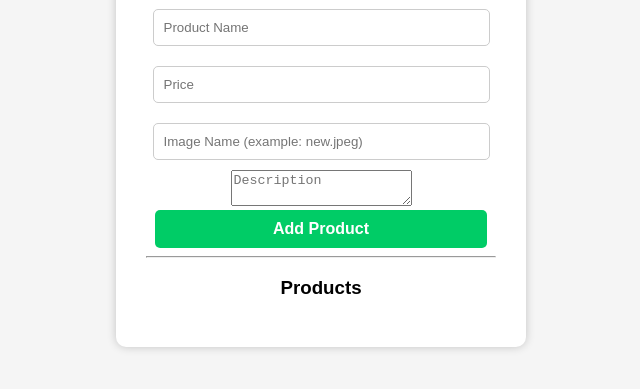
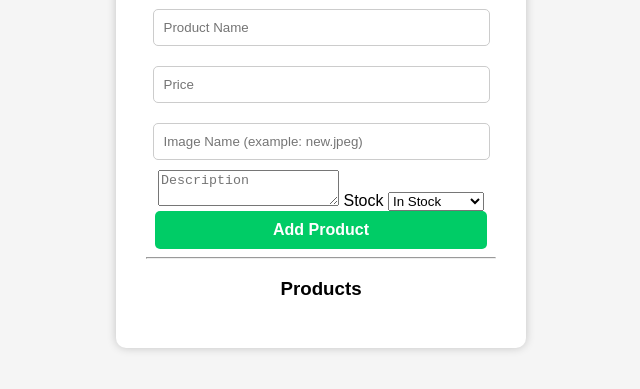
Before and after one commit to SHAHZAIB-B893/WEBSITE---2, a plain HTML site: page admin.html in a window 1280 px wide. Shown: the part 199-588 px from the top of the page, without its empty margins (319-959 px from the left). Drawn offline with Linux system fonts and the light colour scheme; no server answers.

Commit message:
initialize website

```diff
--- a/admin.html
+++ b/admin.html
@@ -20,6 +20,12 @@
         <input type="text" id="image" placeholder="Image Name (example: new.jpeg)">
 
         <textarea id="description" placeholder="Description"></textarea>
+        <label>Stock</label>
+
+        <select id="stock">
+            <option value="true">In Stock</option>
+            <option value="false">Out of Stock</option>
+        </select>
 
         <button id="addProduct">Add Product</button>
 
--- a/admin.js
+++ b/admin.js
@@ -14,6 +14,7 @@ const name = document.getElementById("name");
 const price = document.getElementById("price");
 const image = document.getElementById("image");
 const description = document.getElementById("description");
+const stock = document.getElementById("stock");
 const addBtn = document.getElementById("addProduct");
 const productList = document.getElementById("productList");
 
@@ -32,9 +33,9 @@ addBtn.addEventListener("click", async () => {
         name: name.value,
         price: Number(price.value),
         image: image.value,
-        description: description.value
+        description: description.value,
+        stock: stock.value === "true"
     });
-
     alert("Product Added Successfully");
 
     name.value = "";
```
